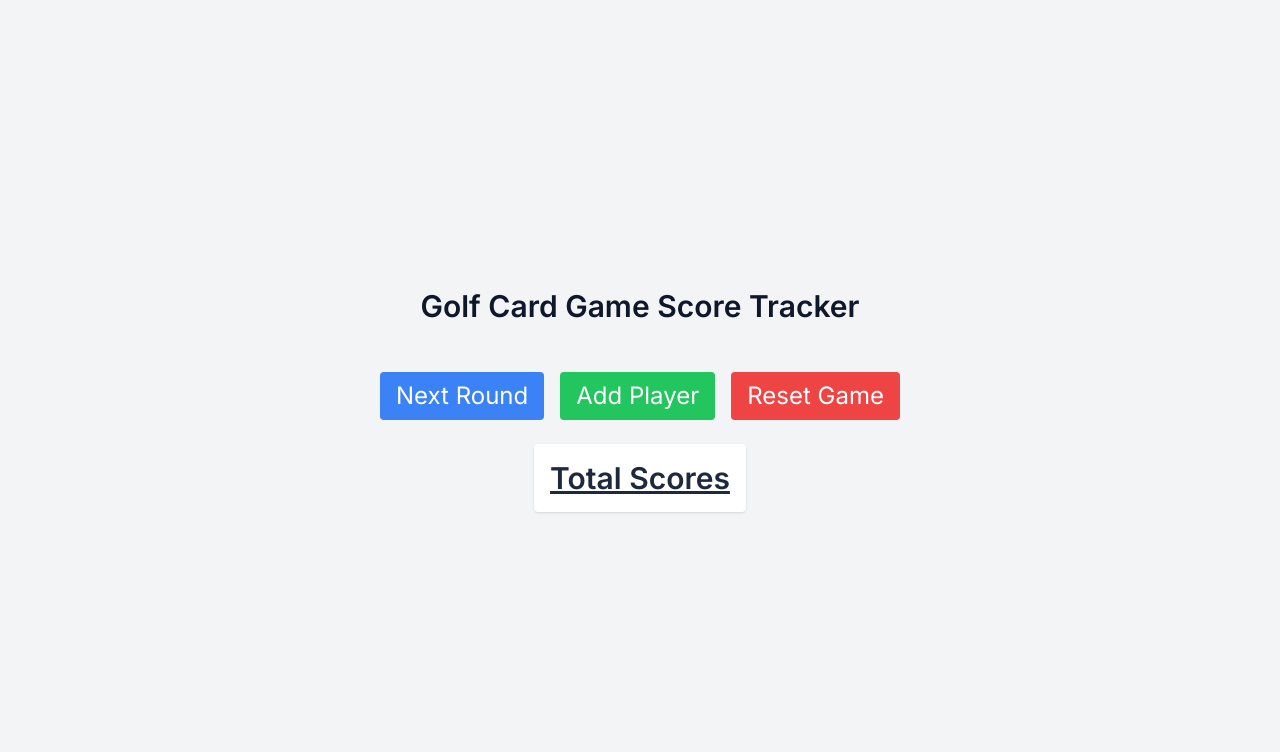
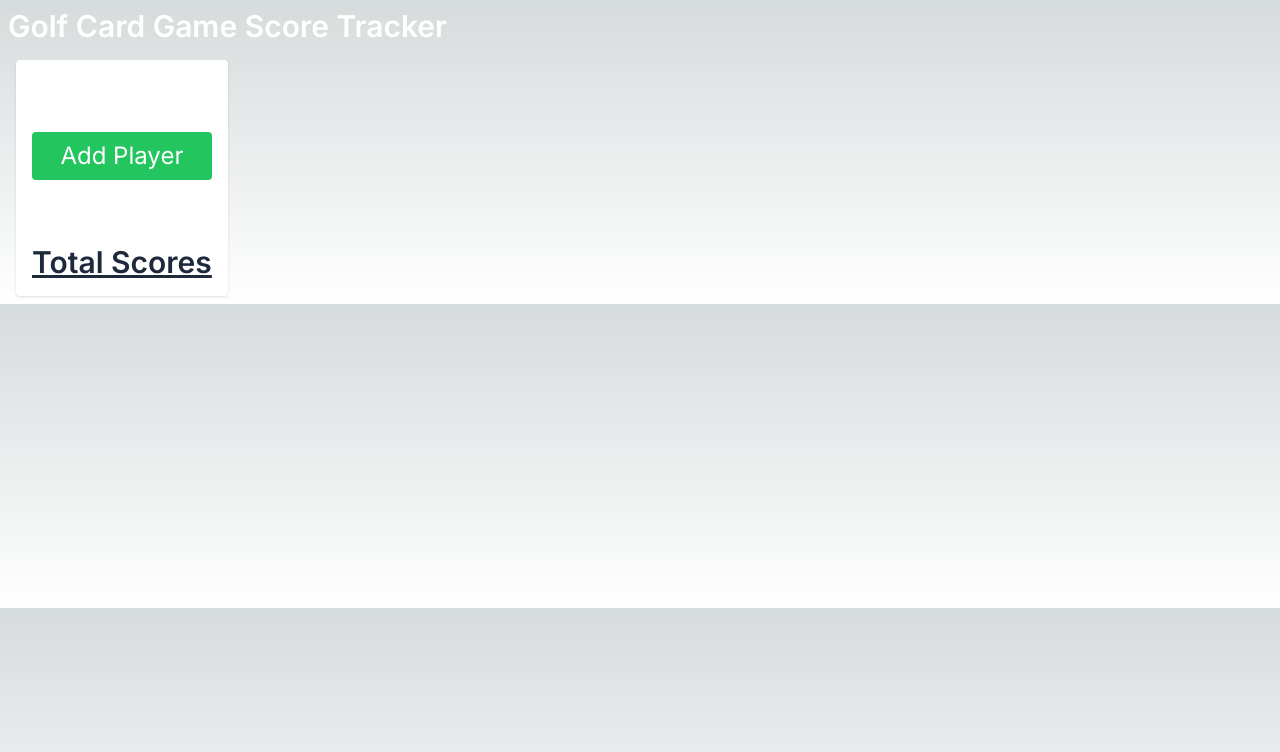
Before and after one commit to ensured/golf-tracker, a Next.js app: page / in a window 1280 px wide. Shown: the top 752 px of the page. Built offline with nearby package versions, Linux system fonts and the light colour scheme.

Commit message:
Make look gud greater functionality much good

```diff
--- /dev/null
+++ b/src/app/modal.jsx
@@ -0,0 +1,51 @@
+import * as React from "react";
+import Button from "@mui/material/Button";
+import Dialog from "@mui/material/Dialog";
+import DialogActions from "@mui/material/DialogActions";
+import DialogContent from "@mui/material/DialogContent";
+import DialogContentText from "@mui/material/DialogContentText";
+import DialogTitle from "@mui/material/DialogTitle";
+import Paper, { PaperProps } from "@mui/material/Paper";
+import Draggable from "react-draggable";
+
+function PaperComponent(props) {
+	return (
+		<Draggable
+			handle="#draggable-dialog-title"
+			cancel={'[class*="MuiDialogContent-root"]'}>
+			<Paper {...props} />
+		</Draggable>
+	);
+}
+
+function DraggableDialog({ open, handleClose, handleConfirm }) {
+	return (
+		<div>
+			<Dialog
+				open={open}
+				onClose={handleClose}
+				PaperComponent={PaperComponent}
+				aria-labelledby="draggable-dialog-title">
+				<DialogTitle
+					style={{ cursor: "move" }}
+					id="draggable-dialog-title">
+					Reset Game
+				</DialogTitle>
+				<DialogContent>
+					<DialogContentText>
+						Are you sure you want to reset the game? This action
+						cannot be undone.
+					</DialogContentText>
+				</DialogContent>
+				<DialogActions>
+					<Button autoFocus onClick={handleClose}>
+						Cancel
+					</Button>
+					<Button onClick={handleConfirm}>Reset</Button>
+				</DialogActions>
+			</Dialog>
+		</div>
+	);
+}
+
+export default DraggableDialog;
--- a/src/app/page.js
+++ b/src/app/page.js
@@ -1,10 +1,11 @@
 "use client";
-
+import DraggableDialog from "./modal";
 import { useState, useEffect } from "react";
 
 export default function Home() {
 	const [players, setPlayers] = useState([]);
 	const [round, setRound] = useState(1);
+	const [showResetModal, setShowResetModal] = useState(false);
 
 	useEffect(() => {
 		const storedPlayers = localStorage.getItem("players");
@@ -18,10 +19,17 @@ export default function Home() {
 	}, [players]);
 
 	const handleAddPlayer = (playerName) => {
+		if (!playerName) return;
 		setPlayers((prevPlayers) => [
 			...prevPlayers,
 			{ name: playerName, scores: [] },
 		]);
+	};
+
+	const isRoundComplete = () => {
+		return players.every(
+			(player) => player.scores[round - 1] !== undefined
+		);
 	};
 
 	const handleScoreChange = (playerIndex, score) => {
@@ -40,18 +48,74 @@ export default function Home() {
 		return players.map((player) => calculateTotalScore(player.scores));
 	};
 
-	const resetGame = () => {
-		localStorage.removeItem("players");
-		setPlayers([]);
-		setRound(1);
+	const handleReset = () => {
+		setShowResetModal(true); // Show the reset modal
+	};
+
+	const handleConfirmReset = () => {
+		setShowResetModal(false); // Close the reset modal
+		setPlayers([]); // Reset the players data
+		setRound(1); // Reset the round
+	};
+
+	const handleCancelReset = () => {
+		setShowResetModal(false); // Close the reset modal
 	};
 
 	return (
-		<div className="min-h-screen bg-gray-100 flex flex-col justify-center items-center py-10">
-			<h1 className="text-3xl font-semibold mb-6 text-slate-900">
+		<div className="m-2">
+			<h1 className="text-3xl font-semibold text-white">
 				Golf Card Game Score Tracker
 			</h1>
-			<div className="w-full flex justify-center">
+
+			<div className="w-full flex justify-start space-x-4 items-start mt-4">
+				<div className="mx-2 bg-white p-4 rounded shadow space-y-2 inline-flex flex-col">
+					<button
+						className={`px-4 py-2 bg-blue-500 text-white rounded hover:bg-blue-600 text-2xl ${
+							players.length < 2 ? "collapse" : "cursor-pointer"
+						}`}
+						onClick={() => {
+							// check if all of the users got a score for the current round
+							if (isRoundComplete()) {
+								setRound((prevRound) => prevRound + 1);
+							}
+						}}>
+						Next Turn
+					</button>
+					<button
+						className="px-4 py-2 bg-green-500 text-white rounded hover:bg-green-600 text-2xl"
+						dd
+						Pla
+						onClick={() => {
+							if (round === 1) {
+								handleAddPlayer(prompt("Enter player name"));
+							} else {
+								alert(
+									"Cannot add a new player while the game is in progress."
+								);
+							}
+						}}>
+						Add Player
+					</button>
+					<button
+						onClick={handleReset}
+						className={`bg-red-500 text-white px-4 py-2 rounded hover:bg-red-600 text-2xl ${
+							players.length < 2 ? "collapse" : "cursor-pointer"
+						}`}>
+						Reset Game
+					</button>
+
+					<div id="totalScores">
+						<h2 className="font-semibold text-slate-800 text-3xl underline">
+							Total Scores
+						</h2>
+						{calculateCurrentTotalScores().map((total, index) => (
+							<p key={index} className="text-lg text-slate-700">
+								{players[index].name}: {total}
+							</p>
+						))}
+					</div>
+				</div>
 				<div className="flex flex-col space-y-4">
 					{players.map((player, playerIndex) => (
 						<div
@@ -60,11 +124,11 @@ export default function Home() {
 							<h3 className="text-lg font-semibold mb-2 text-slate-600">
 								{player.name}
 							</h3>
-							<div className="flex space-x-4">
+							<div className="flex space-x-1 break-words flex-wrap">
 								{Array.from({ length: round }, (_, index) => (
 									<input
 										key={index}
-										className="border rounded p-1 w-12 text-center text-slate-500"
+										className="border rounded p-1 text-center text-slate-500 w-16 mb-1"
 										type="number"
 										placeholder={`R${index + 1}`}
 										value={player.scores[index] || ""}
@@ -83,37 +147,13 @@ export default function Home() {
 							</p>
 						</div>
 					))}
+
+					<DraggableDialog // Render your Modal component
+						open={showResetModal}
+						handleClose={handleCancelReset}
+						handleConfirm={handleConfirmReset}
+					/>
 				</div>
-			</div>
-			<div className="mt-6 flex space-x-4">
-				<button
-					className="px-4 py-2 bg-blue-500 text-white rounded hover:bg-blue-600 text-2xl"
-					disabled={players.length === 0}
-					onClick={() => setRound(round + 1)}>
-					Next Round
-				</button>
-				<button
-					className="px-4 py-2 bg-green-500 text-white rounded hover:bg-green-600 text-2xl"
-					onClick={() =>
-						handleAddPlayer(prompt("Enter player name"))
-					}>
-					Add Player
-				</button>
-				<button
-					onClick={resetGame}
-					className="bg-red-500 text-white px-4 py-2 rounded hover:bg-red-600 ml-4 text-2xl">
-					Reset Game
-				</button>
-			</div>
-			<div className="mt-6 bg-white p-4 rounded shadow space-y-2">
-				<h2 className="font-semibold text-slate-800 text-3xl underline">
-					Total Scores
-				</h2>
-				{calculateCurrentTotalScores().map((total, index) => (
-					<p key={index} className="text-lg text-slate-700">
-						{players[index].name}: {total}
-					</p>
-				))}
 			</div>
 		</div>
 	);
```
Also changed, not shown: package.json (+8 -0 lines), tsconfig.json (added, +35 -0 lines), 1 other file (tests, documents, lock files or other folders).
